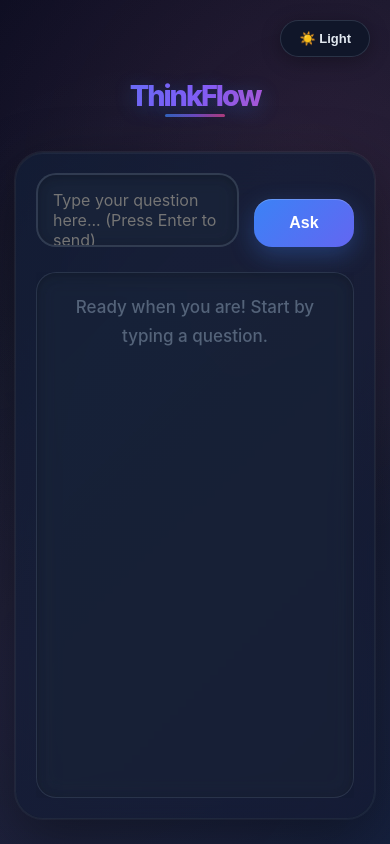
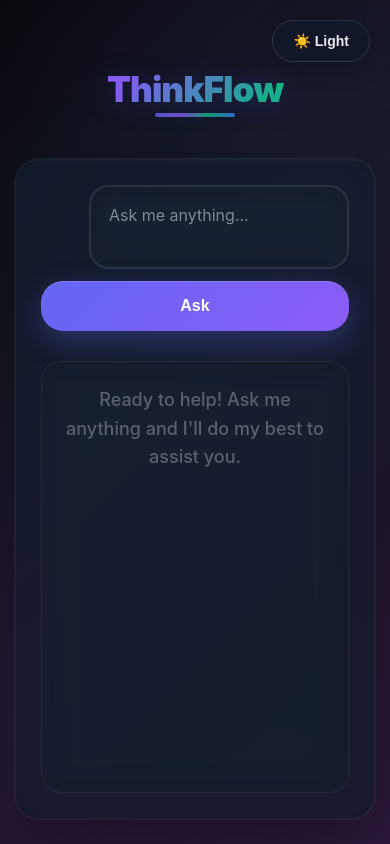
Before and after one commit to Nithin1614/ThinkFlowAI, a Flask app: page / in a window 390 px wide. Run offline with Flask 3, Linux system fonts and the light colour scheme.

Commit message:
Update index.html

```diff
--- a/templates/index.html
+++ b/templates/index.html
@@ -13,8 +13,8 @@
 
     body {
       font-family: 'Inter', 'Segoe UI', -apple-system, BlinkMacSystemFont, sans-serif;
-      background: linear-gradient(135deg, #0f0f23 0%, #1a1a2e 50%, #16213e 100%);
-      color: #e2e8f0;
+      background: linear-gradient(135deg, #0a0a0f 0%, #1a1625 50%, #2d1b3d 100%);
+      color: #e8eaed;
       min-height: 100vh;
       transition: background 0.4s cubic-bezier(0.4, 0, 0.2, 1), color 0.4s;
       overflow-x: hidden;
@@ -29,23 +29,23 @@
       width: 100%;
       height: 100%;
       background:
-        radial-gradient(circle at 20% 80%, rgba(120, 119, 198, 0.1) 0%, transparent 50%),
-        radial-gradient(circle at 80% 20%, rgba(255, 119, 198, 0.08) 0%, transparent 50%),
-        radial-gradient(circle at 40% 40%, rgba(120, 219, 255, 0.05) 0%, transparent 50%);
+        radial-gradient(circle at 20% 80%, rgba(147, 51, 234, 0.1) 0%, transparent 50%),
+        radial-gradient(circle at 80% 20%, rgba(59, 130, 246, 0.08) 0%, transparent 50%),
+        radial-gradient(circle at 40% 40%, rgba(16, 185, 129, 0.06) 0%, transparent 50%);
       pointer-events: none;
       z-index: -1;
     }
 
     .light-mode {
-      background: linear-gradient(135deg, #f8fafc 0%, #f1f5f9 50%, #e2e8f0 100%);
-      color: #1e293b;
+      background: linear-gradient(135deg, #fafbfc 0%, #f0f3f7 50%, #e6eaf0 100%);
+      color: #1f2937;
     }
 
     .light-mode::before {
       background:
-        radial-gradient(circle at 20% 80%, rgba(59, 130, 246, 0.05) 0%, transparent 50%),
-        radial-gradient(circle at 80% 20%, rgba(168, 85, 247, 0.03) 0%, transparent 50%),
-        radial-gradient(circle at 40% 40%, rgba(34, 197, 94, 0.02) 0%, transparent 50%);
+        radial-gradient(circle at 20% 80%, rgba(99, 102, 241, 0.06) 0%, transparent 50%),
+        radial-gradient(circle at 80% 20%, rgba(16, 185, 129, 0.04) 0%, transparent 50%),
+        radial-gradient(circle at 40% 40%, rgba(147, 51, 234, 0.03) 0%, transparent 50%);
     }
 
     .top-bar {
@@ -56,40 +56,42 @@
     }
 
     .theme-toggle {
-      background: rgba(15, 23, 42, 0.9);
+      background: rgba(17, 24, 39, 0.9);
       backdrop-filter: blur(20px);
-      border: 1px solid rgba(148, 163, 184, 0.2);
-      color: #e2e8f0;
-      padding: 10px 18px;
-      border-radius: 25px;
+      border: 1px solid rgba(156, 163, 175, 0.2);
+      color: #e8eaed;
+      padding: 12px 20px;
+      border-radius: 30px;
       cursor: pointer;
-      font-size: 13px;
+      font-size: 14px;
       font-weight: 600;
       transition: all 0.3s ease;
       user-select: none;
-      box-shadow: 0 4px 20px rgba(0, 0, 0, 0.3);
+      box-shadow: 0 4px 25px rgba(0, 0, 0, 0.25);
     }
     .theme-toggle:hover {
-      background: rgba(30, 41, 59, 0.95);
-      border-color: rgba(148, 163, 184, 0.4);
-      transform: translateY(-1px);
+      background: rgba(31, 41, 55, 0.95);
+      border-color: rgba(156, 163, 175, 0.4);
+      transform: translateY(-2px);
+      box-shadow: 0 6px 30px rgba(0, 0, 0, 0.3);
     }
 
     .light-mode .theme-toggle {
-      color: #1e293b;
+      color: #1f2937;
       background: rgba(255, 255, 255, 0.9);
-      border-color: rgba(148, 163, 184, 0.3);
-      box-shadow: 0 4px 20px rgba(0, 0, 0, 0.1);
+      border-color: rgba(156, 163, 175, 0.3);
+      box-shadow: 0 4px 25px rgba(0, 0, 0, 0.08);
     }
     .light-mode .theme-toggle:hover {
-      background: rgba(248, 250, 252, 0.95);
-      border-color: rgba(148, 163, 184, 0.5);
+      background: rgba(249, 250, 251, 0.95);
+      border-color: rgba(156, 163, 175, 0.5);
+      box-shadow: 0 6px 30px rgba(0, 0, 0, 0.12);
     }
 
     .container {
-      max-width: 700px;
+      max-width: 800px;
       margin: 0 auto;
-      padding: 100px 20px 40px;
+      padding: 100px 25px 50px;
       min-height: 100vh;
       display: flex;
       flex-direction: column;
@@ -102,50 +104,50 @@
     }
 
     .logo {
-      font-size: 3.2rem;
-      font-weight: 800;
-      letter-spacing: -2px;
-      background: linear-gradient(135deg, #3b82f6 0%, #8b5cf6 50%, #ec4899 100%);
+      font-size: 3.5rem;
+      font-weight: 900;
+      letter-spacing: -3px;
+      background: linear-gradient(135deg, #6366f1 0%, #8b5cf6 30%, #10b981 70%, #3b82f6 100%);
       -webkit-background-clip: text;
       -webkit-text-fill-color: transparent;
       background-clip: text;
-      text-shadow: 0 4px 20px rgba(59, 130, 246, 0.3);
+      text-shadow: 0 4px 30px rgba(99, 102, 241, 0.3);
       line-height: 1.1;
-      margin-bottom: 15px;
+      margin-bottom: 20px;
       position: relative;
     }
 
     .logo::after {
       content: '';
       position: absolute;
-      bottom: -5px;
+      bottom: -8px;
       left: 50%;
       transform: translateX(-50%);
-      width: 60px;
-      height: 3px;
-      background: linear-gradient(90deg, #3b82f6, #8b5cf6, #ec4899);
+      width: 80px;
+      height: 4px;
+      background: linear-gradient(90deg, #6366f1, #8b5cf6, #10b981, #3b82f6);
       border-radius: 2px;
-      opacity: 0.7;
+      opacity: 0.8;
     }
 
     .light-mode .logo {
-      background: linear-gradient(135deg, #2563eb 0%, #7c3aed 50%, #db2777 100%);
+      background: linear-gradient(135deg, #4f46e5 0%, #7c3aed 30%, #059669 70%, #2563eb 100%);
       -webkit-background-clip: text;
       -webkit-text-fill-color: transparent;
       background-clip: text;
-      text-shadow: 0 4px 20px rgba(37, 99, 235, 0.2);
+      text-shadow: 0 4px 30px rgba(79, 70, 229, 0.2);
     }
 
     .chat-container {
-      background: rgba(15, 23, 42, 0.7);
-      backdrop-filter: blur(20px);
-      border-radius: 28px;
-      padding: 40px;
+      background: rgba(17, 24, 39, 0.75);
+      backdrop-filter: blur(25px);
+      border-radius: 32px;
+      padding: 50px;
       box-shadow:
-        0 20px 60px rgba(0, 0, 0, 0.4),
-        0 0 0 1px rgba(148, 163, 184, 0.1),
-        inset 0 1px 0 rgba(255, 255, 255, 0.05);
-      border: 1px solid rgba(148, 163, 184, 0.1);
+        0 25px 80px rgba(0, 0, 0, 0.4),
+        0 0 0 1px rgba(156, 163, 175, 0.1),
+        inset 0 1px 0 rgba(255, 255, 255, 0.03);
+      border: 1px solid rgba(156, 163, 175, 0.08);
       flex-grow: 1;
       display: flex;
       flex-direction: column;
@@ -160,87 +162,96 @@
       left: 0;
       right: 0;
       bottom: 0;
-      background: linear-gradient(135deg, rgba(59, 130, 246, 0.05) 0%, rgba(139, 92, 246, 0.03) 100%);
-      border-radius: 28px;
+      background: linear-gradient(135deg, rgba(99, 102, 241, 0.04) 0%, rgba(139, 92, 246, 0.02) 100%);
+      border-radius: 32px;
       pointer-events: none;
     }
 
     .light-mode .chat-container {
       background: rgba(255, 255, 255, 0.9);
-      border-color: rgba(148, 163, 184, 0.2);
-      color: #1e293b;
+      border-color: rgba(156, 163, 175, 0.15);
+      color: #1f2937;
       box-shadow:
-        0 20px 60px rgba(0, 0, 0, 0.1),
-        0 0 0 1px rgba(148, 163, 184, 0.1),
-        inset 0 1px 0 rgba(255, 255, 255, 0.8);
+        0 25px 80px rgba(0, 0, 0, 0.08),
+        0 0 0 1px rgba(156, 163, 175, 0.08),
+        inset 0 1px 0 rgba(255, 255, 255, 0.9);
     }
 
     .light-mode .chat-container::before {
-      background: linear-gradient(135deg, rgba(59, 130, 246, 0.02) 0%, rgba(139, 92, 246, 0.01) 100%);
+      background: linear-gradient(135deg, rgba(99, 102, 241, 0.02) 0%, rgba(139, 92, 246, 0.01) 100%);
     }
 
     .input-section {
-      margin-bottom: 25px;
+      margin-bottom: 30px;
       position: relative;
       z-index: 2;
     }
     .input-wrapper {
       display: flex;
-      gap: 15px;
+      gap: 18px;
       align-items: flex-end;
     }
 
     #question {
       flex-grow: 1;
-      padding: 18px 20px;
+      padding: 20px 24px;
       font-size: 16px;
-      border: 2px solid rgba(148, 163, 184, 0.2);
-      border-radius: 20px;
-      background: rgba(30, 41, 59, 0.5);
-      backdrop-filter: blur(10px);
-      color: #e2e8f0;
+      line-height: 1.5;
+      border: 2px solid rgba(156, 163, 175, 0.15);
+      border-radius: 24px;
+      background: rgba(31, 41, 55, 0.4);
+      backdrop-filter: blur(15px);
+      color: #e8eaed;
       resize: none;
       outline: none;
       transition: all 0.3s ease;
       font-family: inherit;
-      min-height: 56px;
-      box-shadow: inset 0 2px 10px rgba(0, 0, 0, 0.2);
+      min-height: 60px;
+      box-shadow: inset 0 2px 15px rgba(0, 0, 0, 0.15);
+    }
+    #question::placeholder {
+      color: #9ca3af;
+      opacity: 0.8;
     }
     #question:focus {
-      border-color: #3b82f6;
-      background: rgba(30, 41, 59, 0.8);
+      border-color: #6366f1;
+      background: rgba(31, 41, 55, 0.7);
       box-shadow:
-        inset 0 2px 10px rgba(0, 0, 0, 0.2),
-        0 0 0 3px rgba(59, 130, 246, 0.1);
+        inset 0 2px 15px rgba(0, 0, 0, 0.15),
+        0 0 0 3px rgba(99, 102, 241, 0.1);
     }
     .light-mode #question {
-      background: rgba(248, 250, 252, 0.8);
-      color: #1e293b;
-      border-color: rgba(148, 163, 184, 0.3);
-      box-shadow: inset 0 2px 10px rgba(0, 0, 0, 0.05);
+      background: rgba(249, 250, 251, 0.8);
+      color: #1f2937;
+      border-color: rgba(156, 163, 175, 0.25);
+      box-shadow: inset 0 2px 15px rgba(0, 0, 0, 0.04);
+    }
+    .light-mode #question::placeholder {
+      color: #6b7280;
+      opacity: 0.7;
     }
     .light-mode #question:focus {
-      border-color: #2563eb;
-      background: rgba(255, 255, 255, 0.9);
+      border-color: #4f46e5;
+      background: rgba(255, 255, 255, 0.95);
       box-shadow:
-        inset 0 2px 10px rgba(0, 0, 0, 0.05),
-        0 0 0 3px rgba(37, 99, 235, 0.1);
+        inset 0 2px 15px rgba(0, 0, 0, 0.04),
+        0 0 0 3px rgba(79, 70, 229, 0.08);
     }
 
     .ask-btn {
-      background: linear-gradient(135deg, #3b82f6 0%, #6366f1 100%);
+      background: linear-gradient(135deg, #6366f1 0%, #8b5cf6 100%);
       color: #fff;
       border: none;
-      padding: 18px 28px;
-      border-radius: 18px;
+      padding: 20px 32px;
+      border-radius: 22px;
       cursor: pointer;
       font-size: 16px;
       font-weight: 700;
       transition: all 0.3s ease;
       box-shadow:
-        0 8px 25px rgba(59, 130, 246, 0.3),
-        inset 0 1px 0 rgba(255, 255, 255, 0.2);
-      min-width: 100px;
+        0 10px 30px rgba(99, 102, 241, 0.3),
+        inset 0 1px 0 rgba(255, 255, 255, 0.15);
+      min-width: 110px;
       user-select: none;
       position: relative;
       overflow: hidden;
@@ -258,11 +269,11 @@
     }
 
     .ask-btn:hover {
-      background: linear-gradient(135deg, #2563eb 0%, #4f46e5 100%);
-      transform: translateY(-2px);
+      background: linear-gradient(135deg, #4f46e5 0%, #7c3aed 100%);
+      transform: translateY(-3px);
       box-shadow:
-        0 12px 35px rgba(59, 130, 246, 0.4),
-        inset 0 1px 0 rgba(255, 255, 255, 0.2);
+        0 15px 40px rgba(99, 102, 241, 0.4),
+        inset 0 1px 0 rgba(255, 255, 255, 0.15);
     }
 
     .ask-btn:hover::before {
@@ -270,15 +281,15 @@
     }
 
     .ask-btn:active {
-      transform: translateY(0);
+      transform: translateY(-1px);
     }
 
     .ask-btn:disabled {
       opacity: 0.6;
       cursor: not-allowed;
-      background: linear-gradient(135deg, #64748b 0%, #475569 100%);
+      background: linear-gradient(135deg, #6b7280 0%, #4b5563 100%);
       transform: none;
-      box-shadow: 0 4px 15px rgba(100, 116, 139, 0.2);
+      box-shadow: 0 5px 20px rgba(107, 114, 128, 0.2);
     }
 
     .response-section {
@@ -290,66 +301,133 @@
       z-index: 2;
     }
 
-    #loadingText {
-      display: none;
-      text-align: center;
-      color: #3b82f6;
-      padding: 20px;
-      background: rgba(59, 130, 246, 0.1);
-      backdrop-filter: blur(10px);
-      border-radius: 16px;
-      margin-bottom: 15px;
+    #responseBox {
+      background: rgba(31, 41, 55, 0.3);
+      backdrop-filter: blur(15px);
+      border: 1px solid rgba(156, 163, 175, 0.1);
+      border-radius: 24px;
+      padding: 32px;
+      min-height: 180px;
       font-size: 16px;
-      font-weight: 600;
-      letter-spacing: 0.5px;
-      user-select: none;
-      border: 1px solid rgba(59, 130, 246, 0.2);
-      box-shadow: 0 4px 20px rgba(59, 130, 246, 0.1);
-    }
-    .light-mode #loadingText {
-      color: #2563eb;
-      background: rgba(37, 99, 235, 0.05);
-      border-color: rgba(37, 99, 235, 0.1);
-    }
-
-    #responseBox {
-      background: rgba(30, 41, 59, 0.4);
-      backdrop-filter: blur(10px);
-      border: 1px solid rgba(148, 163, 184, 0.15);
-      border-radius: 20px;
-      padding: 28px;
-      min-height: 140px;
-      font-size: 16px;
-      line-height: 1.7;
-      color: #e2e8f0;
+      line-height: 1.8;
+      color: #e8eaed;
       transition: all 0.3s ease;
       flex-grow: 1;
       position: relative;
       overflow-y: auto;
       user-select: text;
       box-shadow:
-        inset 0 2px 10px rgba(0, 0, 0, 0.2),
-        0 4px 20px rgba(0, 0, 0, 0.1);
+        inset 0 2px 15px rgba(0, 0, 0, 0.15),
+        0 4px 25px rgba(0, 0, 0, 0.08);
     }
     .light-mode #responseBox {
-      background: rgba(248, 250, 252, 0.6);
-      color: #1e293b;
-      border-color: rgba(148, 163, 184, 0.2);
+      background: rgba(249, 250, 251, 0.6);
+      color: #1f2937;
+      border-color: rgba(156, 163, 175, 0.15);
       box-shadow:
-        inset 0 2px 10px rgba(0, 0, 0, 0.05),
-        0 4px 20px rgba(0, 0, 0, 0.05);
+        inset 0 2px 15px rgba(0, 0, 0, 0.03),
+        0 4px 25px rgba(0, 0, 0, 0.04);
     }
 
     .response-content {
-      animation: fadeInUp 0.6s ease-out;
+      animation: fadeInUp 0.8s ease-out;
       white-space: pre-wrap;
       word-wrap: break-word;
+    }
+
+    /* Enhanced response formatting */
+    .response-content h1,
+    .response-content h2,
+    .response-content h3 {
+      color: #6366f1;
+      margin: 1.5rem 0 1rem 0;
+      font-weight: 700;
+    }
+
+    .light-mode .response-content h1,
+    .light-mode .response-content h2,
+    .light-mode .response-content h3 {
+      color: #4f46e5;
+    }
+
+    .response-content p {
+      margin-bottom: 1rem;
+      line-height: 1.8;
+    }
+
+    .response-content ul,
+    .response-content ol {
+      margin: 1rem 0;
+      padding-left: 1.5rem;
+    }
+
+    .response-content li {
+      margin-bottom: 0.5rem;
+      line-height: 1.7;
+    }
+
+    .response-content code {
+      background: rgba(99, 102, 241, 0.1);
+      padding: 0.2rem 0.4rem;
+      border-radius: 6px;
+      font-family: 'Monaco', 'Courier New', monospace;
+      font-size: 0.9em;
+      color: #8b5cf6;
+    }
+
+    .light-mode .response-content code {
+      background: rgba(79, 70, 229, 0.08);
+      color: #7c3aed;
+    }
+
+    .response-content pre {
+      background: rgba(17, 24, 39, 0.8);
+      padding: 1rem;
+      border-radius: 12px;
+      margin: 1rem 0;
+      overflow-x: auto;
+      border-left: 4px solid #6366f1;
+    }
+
+    .light-mode .response-content pre {
+      background: rgba(31, 41, 55, 0.05);
+      border-left-color: #4f46e5;
+    }
+
+    .response-content blockquote {
+      border-left: 4px solid #10b981;
+      padding-left: 1rem;
+      margin: 1rem 0;
+      font-style: italic;
+      color: #9ca3af;
+    }
+
+    .light-mode .response-content blockquote {
+      color: #6b7280;
+    }
+
+    .response-content strong {
+      color: #10b981;
+      font-weight: 600;
+    }
+
+    .light-mode .response-content strong {
+      color: #059669;
+    }
+
+    .response-content em {
+      color: #8b5cf6;
+      font-style: italic;
+    }
+
+    .light-mode .response-content em {
+      color: #7c3aed;
     }
 
     @keyframes fadeInUp {
       0% {
         opacity: 0;
-        transform: translateY(30px);
+        transform: translateY(40px);
       }
       100% {
         opacity: 1;
@@ -364,45 +442,156 @@
       justify-content: center;
       text-align: center;
       height: 100%;
-      color: #64748b;
+      color: #6b7280;
     }
     .empty-state-text {
-      font-size: 17px;
+      font-size: 18px;
       font-weight: 500;
       opacity: 0.8;
+      line-height: 1.6;
     }
 
     .light-mode .empty-state {
-      color: #475569;
+      color: #4b5563;
+    }
+
+    /* Loading animation */
+    .loading-dots {
+      display: inline-block;
+      position: relative;
+      width: 80px;
+      height: 80px;
+      margin: 20px auto;
+    }
+    .loading-dots div {
+      position: absolute;
+      top: 33px;
+      width: 13px;
+      height: 13px;
+      border-radius: 50%;
+      background: #6366f1;
+      animation-timing-function: cubic-bezier(0, 1, 1, 0);
+    }
+    .loading-dots div:nth-child(1) {
+      left: 8px;
+      animation: loading-dots1 0.6s infinite;
+    }
+    .loading-dots div:nth-child(2) {
+      left: 8px;
+      animation: loading-dots2 0.6s infinite;
+    }
+    .loading-dots div:nth-child(3) {
+      left: 32px;
+      animation: loading-dots2 0.6s infinite;
+    }
+    .loading-dots div:nth-child(4) {
+      left: 56px;
+      animation: loading-dots3 0.6s infinite;
+    }
+    @keyframes loading-dots1 {
+      0% { transform: scale(0); }
+      100% { transform: scale(1); }
+    }
+    @keyframes loading-dots3 {
+      0% { transform: scale(1); }
+      100% { transform: scale(0); }
+    }
+    @keyframes loading-dots2 {
+      0% { transform: translate(0, 0); }
+      100% { transform: translate(24px, 0); }
+    }
+
+    .loading-state {
+      display: none;
+      text-align: center;
+      padding: 20px;
+      color: #6366f1;
+    }
+
+    .light-mode .loading-state {
+      color: #4f46e5;
+    }
+
+    .light-mode .loading-dots div {
+      background: #4f46e5;
     }
 
     /* Responsive adjustments */
     @media (max-width: 768px) {
-      .container {padding: 80px 15px 25px;}
-      .header {margin-bottom: 35px;}
-      .logo {font-size: 2.2rem;}
-      .chat-container {padding: 25px;}
-      #responseBox {padding: 20px;}
-    }
-    @media (max-width: 480px) {
-      .logo {font-size: 1.8rem;}
-      .header {margin-bottom: 25px;}
-      .chat-container {padding: 20px;}
-      #question {padding: 15px;}
-      .ask-btn {padding: 15px 20px;}
+      .container {
+        padding: 80px 20px 30px;
+        max-width: 100%;
+      }
+      .header {margin-bottom: 40px;}
+      .logo {font-size: 2.8rem; letter-spacing: -2px;}
+      .chat-container {
+        padding: 35px;
+        border-radius: 28px;
+      }
+      #responseBox {
+        padding: 28px;
+        min-height: 160px;
+      }
+      .input-wrapper {
+        gap: 15px;
+      }
+      #question {
+        padding: 18px 20px;
+        min-height: 56px;
+      }
+      .ask-btn {
+        padding: 18px 28px;
+        min-width: 100px;
+      }
     }
 
+    @media (max-width: 480px) {
+      .container {
+        padding: 70px 15px 25px;
+      }
+      .logo {
+        font-size: 2.2rem;
+        letter-spacing: -1px;
+      }
+      .header {margin-bottom: 30px;}
+      .chat-container {
+        padding: 25px;
+        border-radius: 24px;
+      }
+      .input-wrapper {
+        flex-direction: column;
+        gap: 12px;
+      }
+      .ask-btn {
+        width: 100%;
+        padding: 16px 24px;
+      }
+      #question {
+        padding: 16px 18px;
+        border-radius: 20px;
+      }
+      #responseBox {
+        padding: 24px;
+        border-radius: 20px;
+        min-height: 140px;
+      }
+      .response-content {
+        font-size: 15px;
+      }
+    }
+
+    /* Custom scrollbar */
     #responseBox::-webkit-scrollbar {width: 8px;}
     #responseBox::-webkit-scrollbar-track {
-      background: rgba(148, 163, 184, 0.1);
+      background: rgba(156, 163, 175, 0.1);
       border-radius: 4px;
     }
     #responseBox::-webkit-scrollbar-thumb {
-      background: linear-gradient(135deg, #3b82f6, #6366f1);
+      background: linear-gradient(135deg, #6366f1, #8b5cf6);
       border-radius: 4px;
     }
     #responseBox::-webkit-scrollbar-thumb:hover {
-      background: linear-gradient(135deg, #2563eb, #4f46e5);
+      background: linear-gradient(135deg, #4f46e5, #7c3aed);
     }
   </style>
 </head>
@@ -425,9 +614,9 @@
           <textarea
             id="question"
             rows="2"
-            placeholder="Type your question here... (Press Enter to send)"
+            placeholder="Ask me anything..."
             onkeydown="handleKeyPress(event)"
-            aria-label="Type your question here"
+            aria-label="Ask your question"
           ></textarea>
           <button class="ask-btn" onclick="askQuestion()" id="askBtn" aria-label="Submit your question">
             <span id="btnText">Ask</span>
@@ -435,10 +624,14 @@
         </div>
       </div>
       <div class="response-section">
-        <div id="loadingText" aria-live="assertive" role="status">ThinkFlow is thinking...</div>
+        <div class="loading-state" id="loadingState">
+          <div class="loading-dots">
+            <div></div><div></div><div></div><div></div>
+          </div>
+        </div>
         <div id="responseBox">
           <div class="empty-state">
-            <div class="empty-state-text">Ready when you are! Start by typing a question.</div>
+            <div class="empty-state-text">Ready to help! Ask me anything and I'll do my best to assist you.</div>
           </div>
         </div>
       </div>
@@ -470,20 +663,29 @@
     }
 
     function showLoading() {
-      const loadingText = document.getElementById("loadingText");
-      loadingText.style.display = "block";
-      loadingText.textContent = "ThinkFlow is thinking...";
+      const loadingState = document.getElementById("loadingState");
+      loadingState.style.display = "block";
     }
+
     function hideLoading() {
-      document.getElementById("loadingText").style.display = "none";
+      document.getElementById("loadingState").style.display = "none";
     }
 
     function formatResponse(text) {
+      // Enhanced formatting for better display
       return text
-        .replace(/\n\n/g, "</p><p>")
-        .replace(/\n/g, "<br>")
-        .replace(/\*\*(.*?)\*\*/g, "<strong>$1</strong>")
-        .replace(/\*(.*?)\*/g, "<em>$1</em>");
+        .replace(/^### (.*$)/gm, '<h3>$1</h3>')
+        .replace(/^## (.*$)/gm, '<h2>$1</h2>')
+        .replace(/^# (.*$)/gm, '<h1>$1</h1>')
+        .replace(/\n\n/g, '</p><p>')
+        .replace(/\n/g, '<br>')
+        .replace(/\*\*(.*?)\*\*/g, '<strong>$1</strong>')
+        .replace(/\*(.*?)\*/g, '<em>$1</em>')
+        .replace(/`([^`]+)`/g, '<code>$1</code>')
+        .replace(/^- (.*$)/gm, '<li>$1</li>')
+        .replace(/(<li>.*<\/li>)/s, '<ul>$1</ul>')
+        .replace(/^\d+\. (.*$)/gm, '<li>$1</li>')
+        .replace(/(<li>.*<\/li>)/s, '<ol>$1</ol>');
     }
 
     async function askQuestion() {
@@ -492,27 +694,32 @@
       const responseBox = document.getElementById("responseBox");
       const askBtn = document.getElementById("askBtn");
       const btnText = document.getElementById("btnText");
+
       if (!q) {
-        responseBox.innerHTML = '<div class="response-content">Please type a question to get started.</div>';
+        responseBox.innerHTML = '<div class="response-content">Please enter a question to get started.</div>';
         return;
       }
+
       askBtn.disabled = true;
       btnText.textContent = "Thinking...";
       responseBox.innerHTML = "";
       showLoading();
+
       try {
         const res = await fetch("/ask", {
           method: "POST",
           headers: { "Content-Type": "application/json" },
           body: JSON.stringify({ question: q }),
         });
+
         const data = await res.json();
         hideLoading();
+
         if (!res.ok) {
           responseBox.innerHTML = `<div class="response-content">Error: ${data.response || data.error || "Something went wrong."}</div>`;
         } else {
           const formattedResponse = formatResponse(data.response);
-          responseBox.innerHTML = `<div class="response-content">${formattedResponse}</div>`;
+          responseBox.innerHTML = `<div class="response-content"><p>${formattedResponse}</p></div>`;
           questionBox.value = "";
         }
       } catch (err) {
@@ -525,6 +732,7 @@
         questionBox.focus();
       }
     }
+
     // Auto-resize textarea
     const textarea = document.getElementById("question");
     textarea.addEventListener("input", function () {
```
